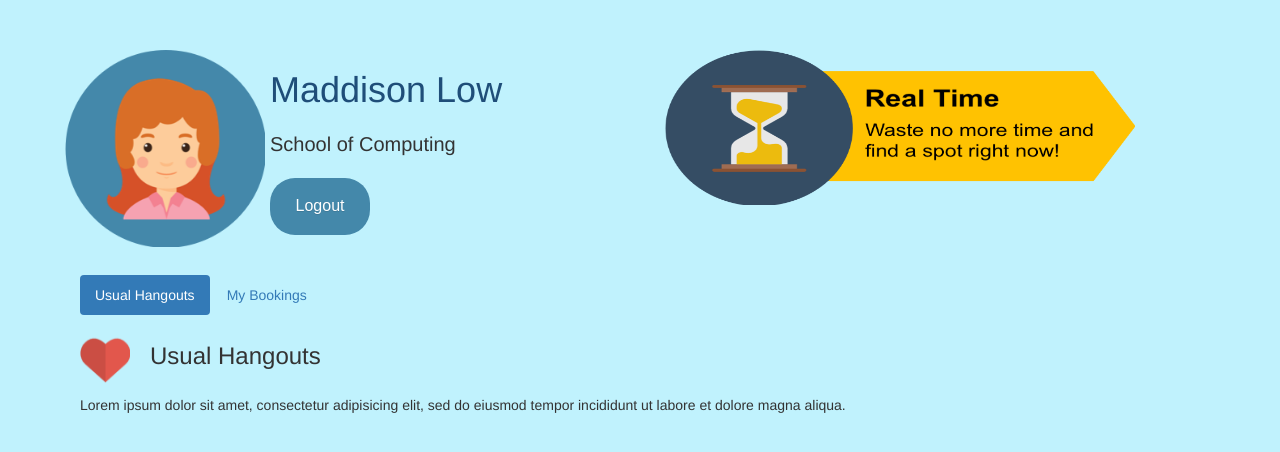
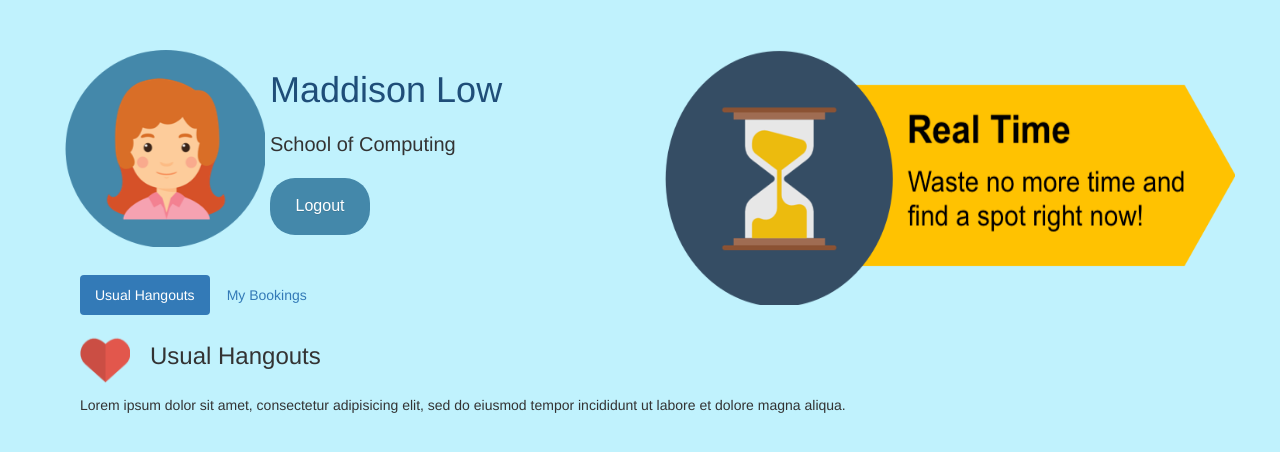
Before and after one commit to chloetml/bt3103_teampi, a website: page home.html in a window 1280 px wide. Drawn offline with nearby package versions, Linux system fonts and the light colour scheme.

Commit message:
Update home.html

```diff
--- a/home.html
+++ b/home.html
@@ -76,7 +76,7 @@
 						</div>
 					</div>
 					<div class="row">
-						<div class="col-md-12">
+						<div class="col-md-10">
 							<div class="container">
 								<ul class="nav nav-pills">
 									<li class="active"><a data-toggle="pill" href="#hangout">Usual Hangouts</a></li>
@@ -101,11 +101,12 @@
 								</div>
 							</div>
 						</div>
+					<div class="col-md-2"></div>
 					</div>
 				</div>
 				<div class = "right col-md-6">
 					<div class="row">
-						<a href = '/bt3103_teampi/index.html'><img src="images/rt.png" alt="Logo" width = "470px" height = "155px"></a>
+						<a href = '/bt3103_teampi/index.html'><img src="images/rt.png" alt="Logo" width = "570px" height = "255px"></a>
 					</div>
 				</div>
       </div>
```
